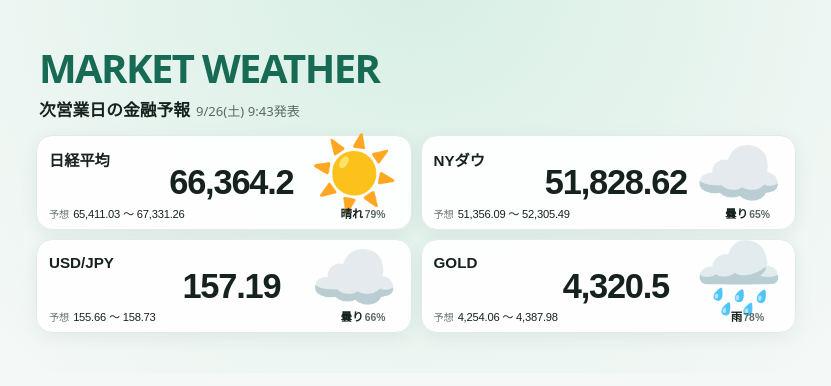
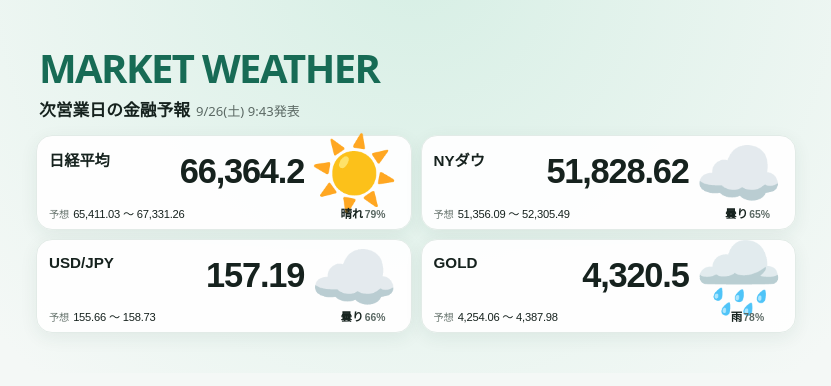
Before and after one commit to xiaqui/market-weather, a plain HTML site: page web/index.html in a window 1280 px wide. Shown: the whole page, without its empty margins (224-1055 px from the left). Drawn offline with Linux system fonts and the light colour scheme.

Commit message:
Align value decimals and weather centers

```diff
--- a/web/styles.css
+++ b/web/styles.css
@@ -16,7 +16,7 @@ h1 { display: flex; align-items: baseline; gap: .35em; margin: 2px 0; font-size:
 .live-direction-up { color: #1677ff; }
 .live-direction-flat { color: #c28a00; }
 .live-direction-down { color: #d43f3a; }
-.current { grid-column: 2; grid-row: 1 / 3; align-self: center; justify-self: center; margin: 0; font-size: clamp(1.55rem, 7vw, 2.15rem); font-weight: 850; font-variant-numeric: tabular-nums; letter-spacing: -.035em; line-height: 1; white-space: nowrap; }
+.current { display: flex; grid-column: 2; grid-row: 1 / 3; align-self: center; justify-self: center; justify-content: flex-end; width: 7.6ch; margin: 0; transform: translateY(-.32em); font-size: clamp(1.55rem, 7vw, 2.15rem); font-weight: 850; font-variant-numeric: tabular-nums; letter-spacing: -.035em; line-height: 1; white-space: nowrap; }\n.current-int { flex: none; }\n.current-decimal { flex: none; width: 2.35ch; text-align: left; }
 .range { grid-column: 1 / 3; grid-row: 3; max-width: 100%; margin: 0; overflow: hidden; font-size: clamp(.58rem, 2.6vw, .7rem); font-variant-numeric: tabular-nums; letter-spacing: -.02em; text-overflow: clip; white-space: nowrap; }
 .range-label { margin-right: .4em; color: #68756f; font-size: .64rem; }
 .card-weather { display: grid; min-width: 0; grid-column: 3; grid-row: 1 / 4; grid-template-rows: minmax(0, 1fr) auto; justify-items: center; }
```
